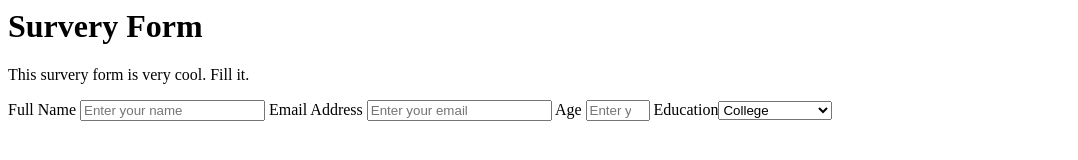
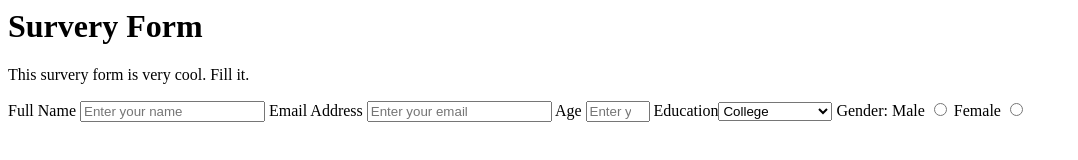
Before and after one commit to Lafiagi/SurveryForm, a plain HTML site: page index.html in a window 1280 px wide. Shown: the whole page, without its empty margins (0-1078 px from the left). Drawn offline with Linux system fonts and the light colour scheme.

Commit message:
Now the user can select a gender

```diff
--- a/index.html
+++ b/index.html
@@ -20,6 +20,7 @@
         <option>Higher Diploma</option>
         <option> Bsc</option>
       </select>
+      Gender: Male <input type="radio" name="gender"> Female <input type="radio" name="gender">
     </form>
   </body>
 </html>
```
